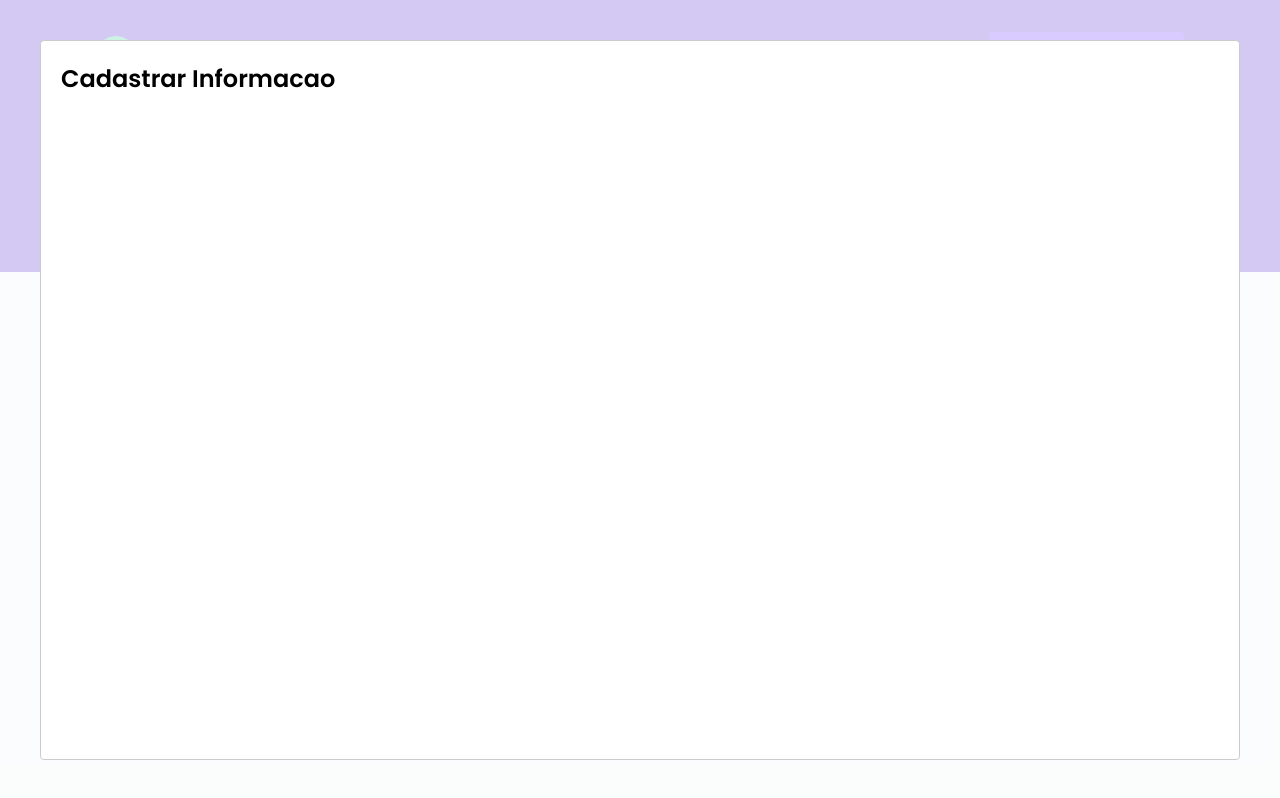
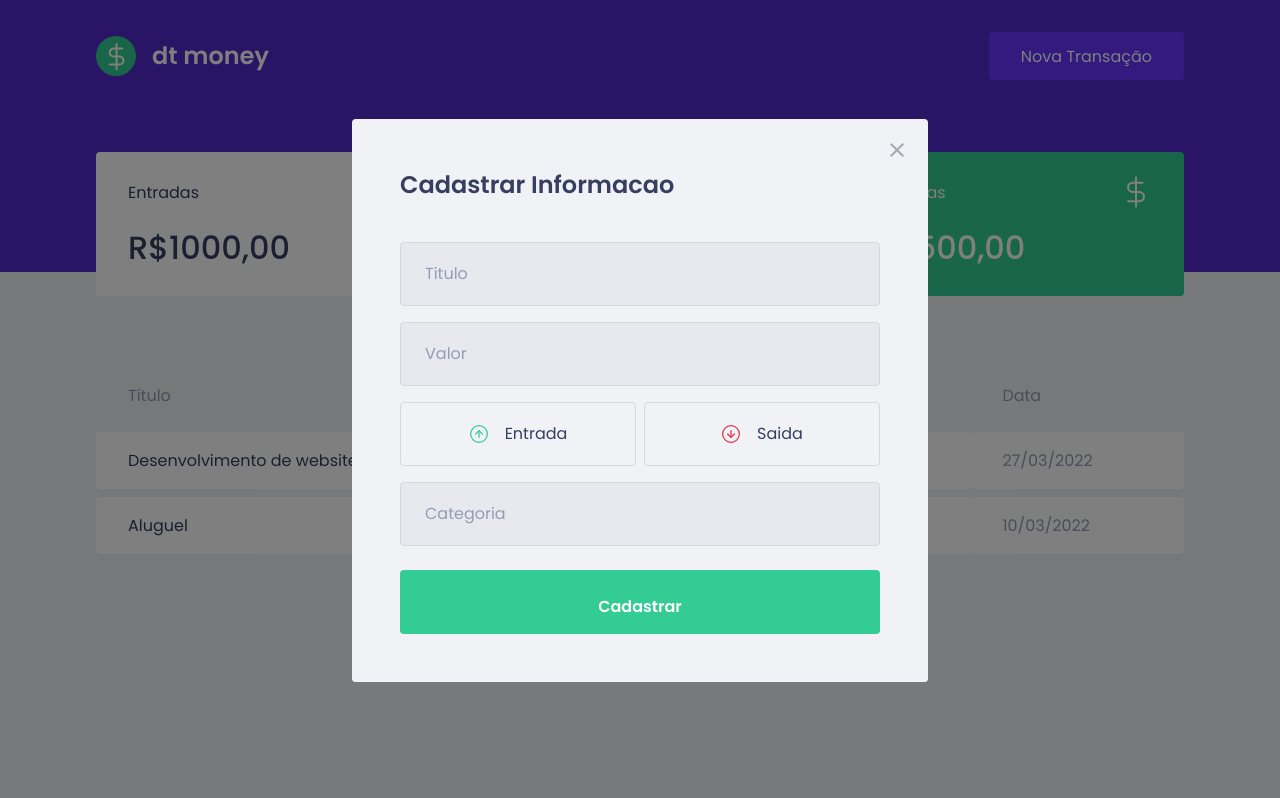
Before and after one commit to Vinicius-Holtman/vhmoney, a React (Create React App) app: page / in a window 1280 px wide. Both pictures are taken after a click on the button "Nova Transação". Built offline with nearby package versions, Linux system fonts and the light colour scheme; no server answers; what miragejs would draw is missing.

Commit message:
Estilizado modal

```diff
--- a/package.json
+++ b/package.json
@@ -5,6 +5,7 @@
   "dependencies": {
     "axios": "^0.26.1",
     "miragejs": "^0.1.43",
+    "polished": "^4.1.4",
     "react": "^17.0.2",
     "react-dom": "^17.0.2",
     "react-modal": "^3.14.4",
--- a/src/components/NewTransactionModal/index.tsx
+++ b/src/components/NewTransactionModal/index.tsx
@@ -1,14 +1,56 @@
 import Modal from 'react-modal'
+import closeImg from '../../assets/close.svg'
+import incomeImg from '../../assets/income.svg'
+import outcomeImg from '../../assets/outcome.svg'
+import { Container, TransactionTypeContainer } from './styles';
 
 interface NewTransactionModalProps {
   isOpen: boolean;
   onRequestClose: () => void;
 }
 
-export function NewTransactionModal({ isOpen, onRequestClose }:NewTransactionModalProps) {
+export function NewTransactionModal({ isOpen, onRequestClose }: NewTransactionModalProps) {
   return (
-    <Modal isOpen={isOpen} onRequestClose={onRequestClose}>
-      <h2>Cadastrar Informacao</h2>
+    <Modal
+      isOpen={isOpen}
+      onRequestClose={onRequestClose}
+      overlayClassName="react-modal-overlay"
+      className="react-modal-content"
+    >
+      <button
+        type='button'
+        className='react-modal-close'
+        onClick={onRequestClose}
+      >
+        <img src={closeImg} alt="Fechar modal" />
+      </button>
+
+      <Container>
+        <h2>Cadastrar Informacao</h2>
+
+        <input type="text" placeholder='Titulo' />
+        <input type="number" placeholder='Valor' />
+
+        <TransactionTypeContainer>
+          <button
+            type='button'
+          >
+            <img src={incomeImg} alt="Entrada" />
+            <span>Entrada</span>
+          </button>
+
+          <button
+            type='button'
+          >
+            <img src={outcomeImg} alt="Entrada" />
+            <span>Saida</span>
+          </button>
+        </TransactionTypeContainer>
+
+        <input type="number" placeholder='Categoria' />
+
+        <button type='submit'>Cadastrar</button>
+      </Container>
     </Modal>
   )
 }
--- a/src/components/NewTransactionModal/styles.ts
+++ b/src/components/NewTransactionModal/styles.ts
@@ -1,5 +1,87 @@
 import styled from "styled-components";
+import { darken } from 'polished'
 
 export const Container = styled.div`
+  h2 {
+    color: var(--text-title);
+    font-size: 1.5rem;
+    margin-bottom: 2.5rem;
+  }
 
-`
+  input {
+    width: 100%;
+    padding: 0 1.5rem;
+    height: 4rem;
+    border-radius: 0.25rem;
+
+    border: 1px solid #d7d7d7;
+    background: #e7e9ee;
+
+    font-weight: 400;
+    font-size: 1rem;
+
+    &::placeholder {
+      color: var(--text-body);
+    }
+
+    & + input {
+      margin-top: 1rem;
+    }
+  }
+
+  button[type="submit"] {
+    width: 100%;
+    padding: 1.5rem;
+    height: 4rem;
+    background: var(--green);
+    color: #FFF;
+    border-radius: 0.25rem;
+    border: 0;
+    font-size: 1rem;
+    font-weight: 600;
+    margin-top: 1.5rem;
+
+    transition: filter 0.2s;
+
+    &:hover {
+      filter: brightness(0.9);
+    }
+  }
+`;
+
+export const TransactionTypeContainer = styled.div`
+  margin: 1rem 0;
+  display: grid;
+  grid-template-columns: 1fr 1fr;
+  gap: 0.5rem;
+
+  button {
+    height: 4rem;
+    border: 1px solid #d7d7d7;
+    border-radius: 0.25rem;
+
+    background: transparent;
+
+    display: flex;
+    align-items: center;
+    justify-content: center;
+
+    transition: border-color 0.2s;
+
+    &:hover {
+      border-color: ${darken(0.1, '#d7d7d7')};
+    }
+
+    img {
+      width: 20px;
+      height: 20px;
+    }
+
+    span {
+      display: inline-block;
+      margin-left: 1rem;
+      font-size: 1rem;
+      color: var(--text-title);
+    }
+  }
+`;
--- a/src/styles/global.ts
+++ b/src/styles/global.ts
@@ -53,4 +53,41 @@
     opacity: 0.6;
     cursor: not-allowed;
   }
+
+  .react-modal-overlay {
+    background: rgba(0, 0, 0, 0.5);
+
+    position: fixed;
+    top: 0;
+    bottom: 0;
+    right: 0;
+    left: 0;
+
+    display: flex;
+    align-items: center;
+    justify-content: center;
+  }
+
+  .react-modal-content {
+    width: 100%;
+    max-width: 576px;
+    background: var(--background);
+    padding: 3rem;
+    position: relative;
+    border-radius: 0.24rem;
+  }
+
+  .react-modal-close {
+    position: absolute;
+    right: 1.5rem;
+    top: 1.5rem;
+    border: 0;
+    background: transparent;
+
+    transition: filter 0.2s;
+
+    &:hover {
+      filter: brightness(0.8);
+    }
+  }
 `
```
Also changed, not shown: 1 other file (tests, documents, lock files or other folders).
